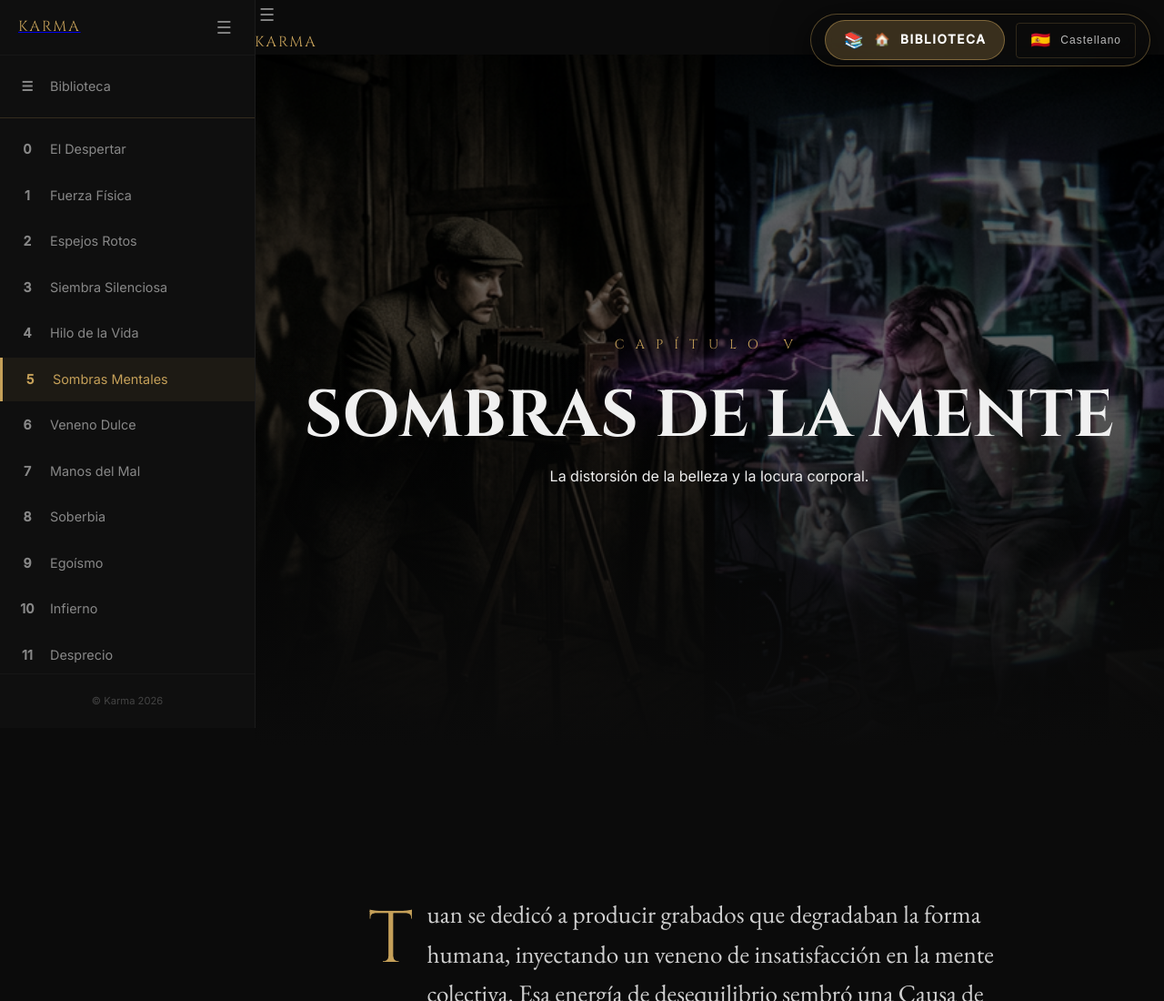
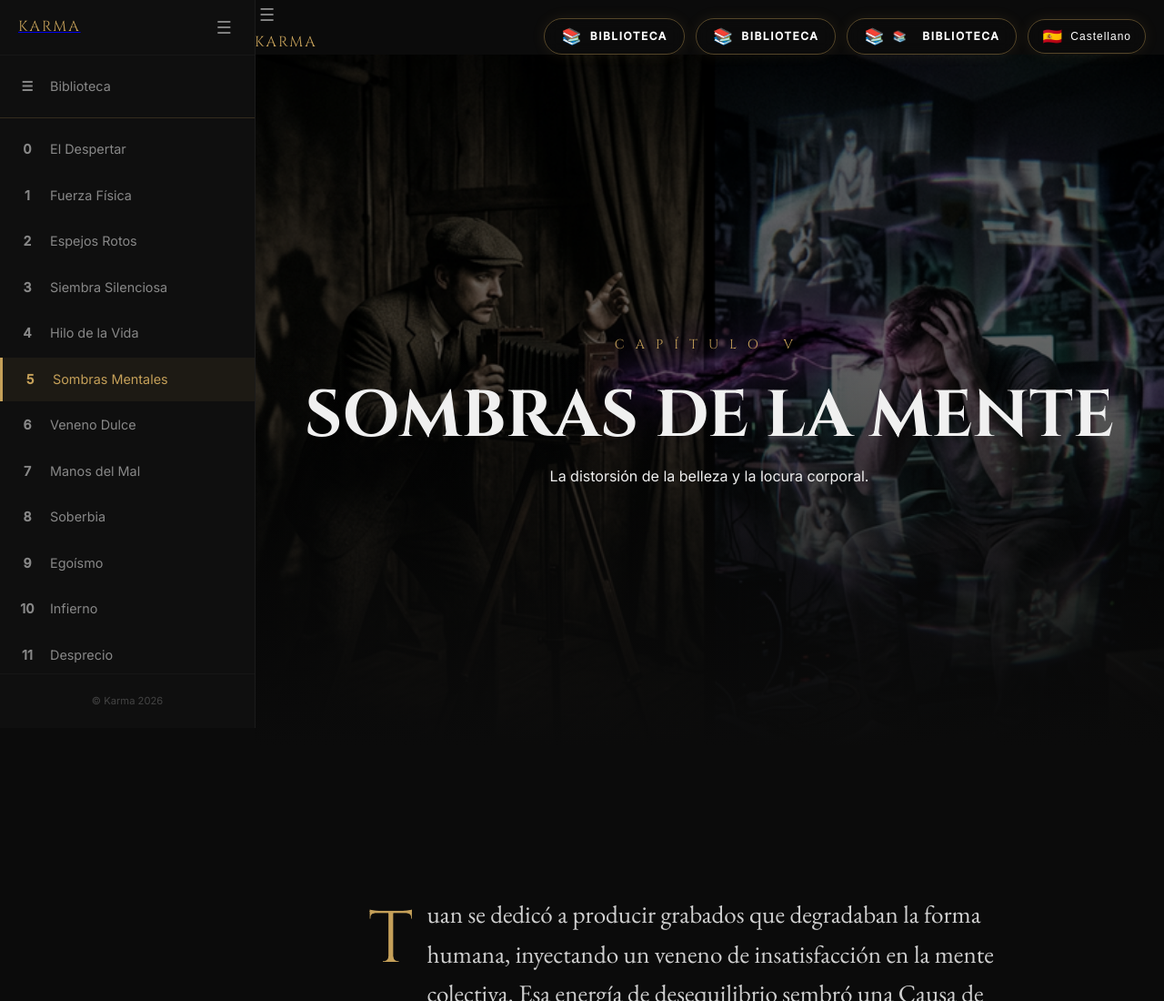
Before and after one commit to fjbanezares/libro-karma, a plain HTML site: page 05_pureza_mental/web/index.html in a window 1280 px wide. Shown: the top 1100 px of the page at 91% size. Drawn offline with nearby package versions, Linux system fonts and the light colour scheme.

Commit message:
style: controles glassmorphism transparentes y navegacion limpieza

```diff
--- a/05_pureza_mental/web/index.html
+++ b/05_pureza_mental/web/index.html
@@ -50,7 +50,7 @@
     </aside>
 
     <main class="main-content">
-        <div class="top-header-controls"><a href="../../index.html" class="library-quick-link">🏠</a>
+        <div class="top-header-controls"><a href="../../index.html" class="library-quick-link"></a><a href="../../index.html" class="library-quick-link"></a><a href="../../index.html" class="library-quick-link"><span class="btn-icon">📚</span><span class="btn-text"></span></a>
 
             <div class="lang-selector-elegant">
                 <button class="lang-current-trigger">
--- a/shared/style.css
+++ b/shared/style.css
@@ -212,40 +212,93 @@ body.sidebar-collapsed .nav-link i {
 /* Top-Right Controls Overlay */
 .top-header-controls {
     position: fixed;
-    top: 15px;
-    right: 15px;
-    padding: 6px 15px;
+    top: 20px;
+    right: 20px;
     display: flex;
     align-items: center;
     gap: 12px;
     z-index: 4000;
-    background: rgba(11, 11, 11, 0.6);
-    backdrop-filter: blur(15px);
-    -webkit-backdrop-filter: blur(15px);
-    border-radius: 50px;
-    border: 1px solid rgba(197, 160, 89, 0.4);
-    box-shadow: 0 10px 40px rgba(0, 0, 0, 0.8);
-    transition: all 0.3s ease;
+}
+
+.top-header-controls>* {
+    pointer-events: auto;
+    /* Buttons are clickable */
 }
 
 .library-quick-link {
     display: flex;
     align-items: center;
     justify-content: center;
-    gap: 10px;
-    padding: 0 20px;
-    height: 42px;
-    border-radius: 25px;
-    border: 1px solid rgba(197, 160, 89, 0.5);
+    gap: 8px;
+    padding: 0 18px;
+    height: 38px;
+    border-radius: 40px;
+    background: transparent;
+    backdrop-filter: blur(8px);
+    -webkit-backdrop-filter: blur(8px);
+    border: 1px solid rgba(197, 160, 89, 0.4);
     color: #fff;
     text-decoration: none;
-    transition: all 0.3s cubic-bezier(0.4, 0, 0.2, 1);
-    background: rgba(197, 160, 89, 0.25);
-    font-size: 0.85rem;
-    font-weight: 800;
+    transition: all 0.3s ease;
+    font-size: 0.75rem;
+    font-weight: 700;
     letter-spacing: 1.5px;
     text-transform: uppercase;
-    white-space: nowrap;
+    box-shadow: 0 0 15px rgba(197, 160, 89, 0.1);
+}
+
+.library-quick-link:hover {
+    background: rgba(197, 160, 89, 0.1);
+    box-shadow: 0 0 20px rgba(197, 160, 89, 0.3);
+    border-color: var(--accent-color);
+}
+
+.library-quick-link::before {
+    content: '📚';
+    font-size: 1rem;
+}
+
+.library-quick-link::after {
+    content: 'BIBLIOTECA';
+}
+
+.lang-selector-elegant .lang-current-trigger {
+    height: 38px;
+    background: transparent;
+    backdrop-filter: blur(8px);
+    -webkit-backdrop-filter: blur(8px);
+    border: 1px solid rgba(197, 160, 89, 0.4);
+    border-radius: 40px;
+    color: #fff;
+    padding: 0 15px;
+    font-size: 0.75rem;
+    letter-spacing: 1px;
+    display: flex;
+    align-items: center;
+    gap: 8px;
+    box-shadow: 0 0 15px rgba(197, 160, 89, 0.1);
+}
+
+.lang-selector-elegant .lang-current-trigger:hover {
+    background: rgba(197, 160, 89, 0.1);
+    box-shadow: 0 0 20px rgba(197, 160, 89, 0.3);
+}
+
+@media (max-width: 600px) {
+    .library-quick-link::after {
+        content: 'BIBLIO';
+    }
+
+    .top-header-controls {
+        top: 10px;
+        right: 10px;
+    }
+}
+
+@media (max-width: 400px) {
+    .library-quick-link::after {
+        display: none;
+    }
 }
 
 .library-quick-link:hover {
```
Also changed, not shown: index.html (+1 -1 lines).
